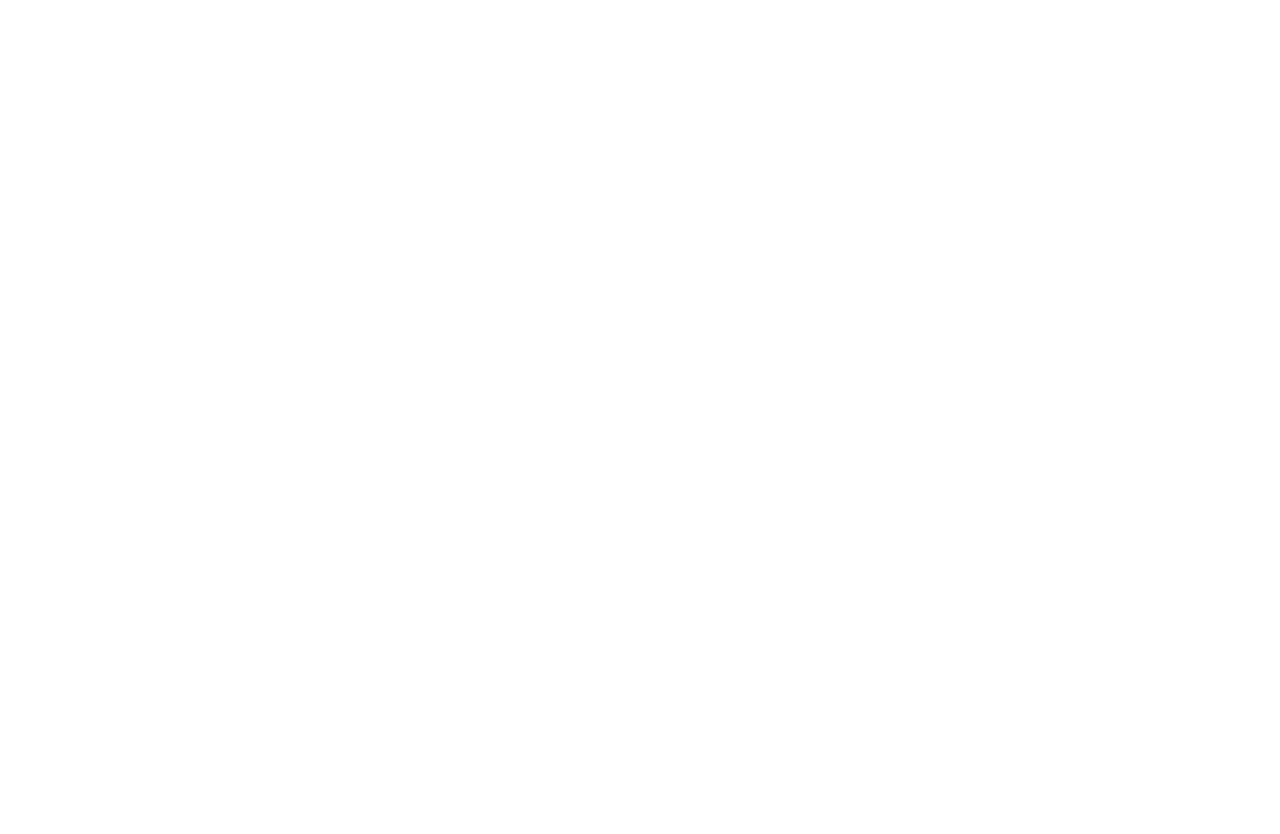
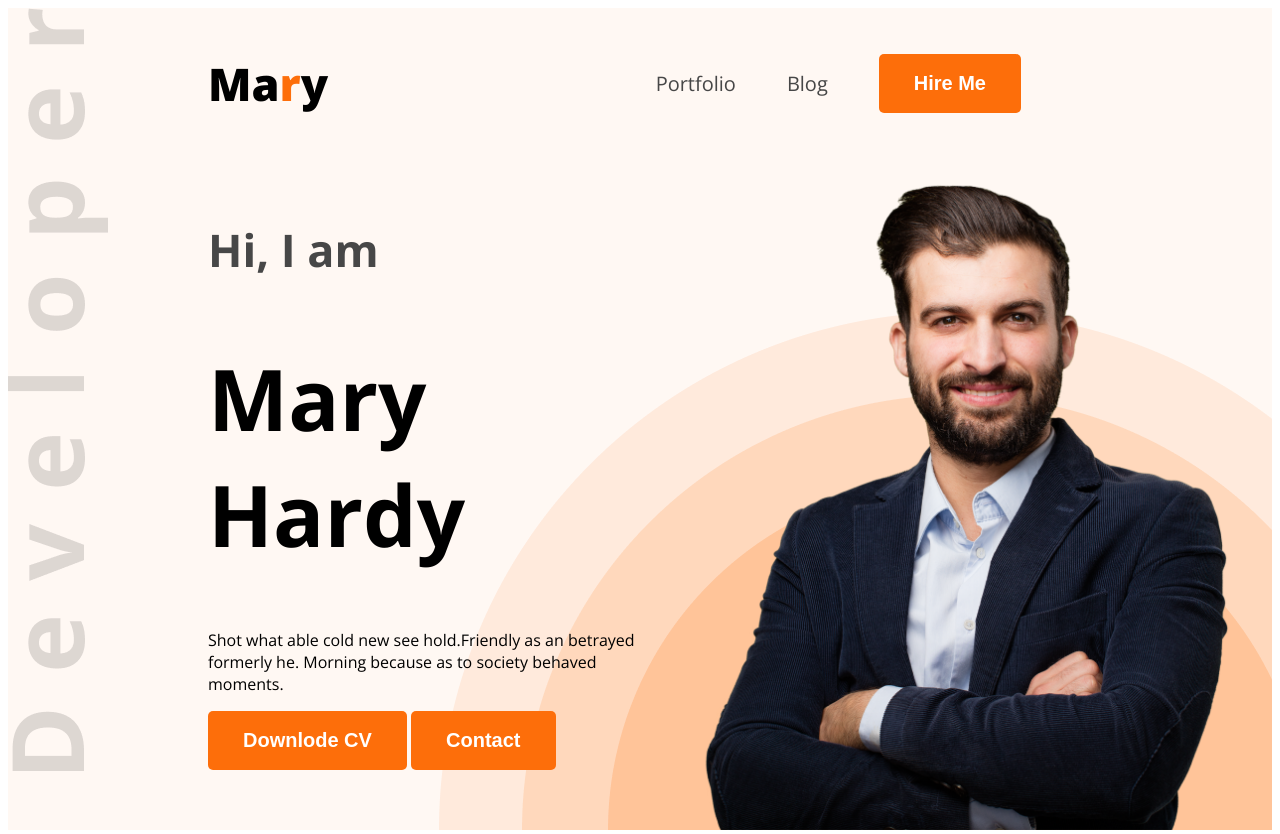
Before and after one commit to sahadat-nayem/web-dev-portfolio, a plain HTML site: page index.html in a window 1280 px wide. Shown: the top 834 px of the page. Before the commit the page ends 800 px from the top, so only its background shows below. Drawn offline with nearby package versions, Linux system fonts and the light colour scheme.

Commit message:
index.html file

```diff
--- a/index.html
+++ b/index.html
@@ -2,15 +2,58 @@
 <html lang="en">
 <head>
     <meta charset="UTF-8">
-    <meta name="viewport" content="width=device-width, initial-scale=1.0">
-    <title>Web Developer portfolio</title>
+      <meta name="viewport" content="width=device-width, initial-scale=1.0">
+     <title>Web Developer portfolio</title>
+     <link rel="preconnect" href="https://fonts.googleapis.com">
+     <link rel="preconnect" href="https://fonts.gstatic.com" crossorigin>
+     <link href="https://fonts.googleapis.com/css2?family=Open+Sans:ital,wght@0,300..800;1,300..800&display=swap" rel="stylesheet">
+    <link rel="stylesheet" href="style/portfolio.css">
 </head>
-<body>
-    <header>
-
+<body class="open-sans-normal">
+    <header class="header secondary-bg">
+        <nav>
+            <h3 class="nav-title">Ma<span class="text-primary">r</span>y</h3>
+            <ul>
+                <li><a class="dark-2" href="">Portfolio</a></li>
+                <li><a class="dark-2" href="">Blog</a></li>
+                <li><a href=""><button class="btn-primary">Hire Me</button></a></li>
+            </ul>
+        </nav>
+        <div class="banner">
+            <div class="banner-content">
+                <h4 class="banner-greetings dark-2">Hi, I  am</h4>
+                <h1 class="banner-title">Mary Hardy</h1>
+                <p class="banner-description">Shot what able cold new see hold.Friendly as an betrayed formerly he. Morning because as to society behaved moments.</p>
+                <button class="btn-primary">Downlode CV</button>
+                <button class="btn-primary">Contact</button>
+            </div>
+            <img class="banner-profile-pic" src="images/hardy.png" alt="">
+        </div>
     </header>
     <main>
-
+        <section class="about secondary-bg">
+            <h3 class="section-title">About Me</h3>
+            <p class="section-description">I, m a designer & developer with a passion for web design. I enjoy developing simple, clean and slick websites that provide real value to the end user. Thousands of clients have procured exceptional resulfs while working with me. Delivering work within time and budget which meets clients requirements in our mata</p>
+            <div class="about-items">
+                <!-- .about-item*4>p.item-title+p.item-description -->
+                <div class="about-item">
+                    <p class="item-title">Name :</p>
+                    <p class="item-description">Mary Hardy</p>
+                </div>
+                <div class="about-item">
+                    <p class="item-title">Email :</p>
+                    <p class="item-description">maryhardy123@gmail.com</p>
+                </div>
+                <div class="about-item">
+                    <p class="item-title">Date Of Birth :</p>
+                    <p class="item-description">Dec 16, 1971</p>
+                </div>
+                <div class="about-item">
+                    <p class="item-title">From :</p>
+                    <p class="item-description">Dhaka,BD</p>
+                </div>
+            </div>
+        </section>
     </main>
     <footer>
 
--- /dev/null
+++ b/style/portfolio.css
@@ -0,0 +1,114 @@
+
+.open-sans-normal{
+  font-family: "Open Sans", sans-serif;
+  font-optical-sizing: auto;
+  font-weight: <weight>;
+  font-style: normal;
+  font-variation-settings:
+    "wdth" 100;
+}
+
+/* shared style */
+.secondary-bg{
+    background-color: #FFF8F3;
+}
+.text-primary{
+    color: #FD6E0A;
+}
+.dark-2{
+    color: #474747;
+}
+.btn-primary{
+    background-color: #FD6E0A;
+    font-weight: bold;
+    color: white;
+    font-size: 20px;
+    padding: 18px 35px;
+    border: none;
+    border-radius: 5px;
+}
+.section-title{
+    font-size: 35px;
+    font-weight: bold;
+    color: #181818;
+}
+.section-description{
+    font-size: 18px;
+    color: #757575;
+}
+/* Header */
+.header{
+    background-image: url('../images/developer.png') ,url('../images/header_bg.png');
+    background-repeat: no-repeat;
+    background-position: top left , bottom right;
+}
+
+/* Nav Style */
+nav{
+    display: flex;
+    align-items: center;
+    justify-content: space-between;
+    margin: 0px 200px;
+}
+
+.nav-title{
+    font-weight: 800;
+    font-size: 45px;
+}
+nav ul{
+    display: flex;
+    align-items: center;
+
+}
+nav ul li{
+    list-style: none;
+    margin-right: 51px;
+}
+nav ul li a{
+    text-decoration: none;
+    font-size: 20px;
+}
+
+/* banner-styles */
+
+.banner{
+    display: flex;
+    justify-content: space-between;
+    margin: 0 35px 0 200px;
+}
+.banner-content{
+    max-width: 585px;
+}
+.banner-greetings{
+    font-size: 45px;
+    font-weight: 600px;
+}
+
+.banner-title{
+    font-weight: bold;
+    font-size: 85px;
+}
+.banner-profile-pic{
+    width: 580px;
+}
+
+/* main styles */
+main{
+    max-width: 1140px;
+    margin: 0 auto;
+}
+
+/* about styles */
+.about{
+    border-radius: 10px;
+    padding: 130px 150px;
+    text-align: center;
+    margin-top: 130px;
+}
+.about-items{
+    display: flex;
+    justify-content: space-around;
+}
+.item-description{
+    font-weight: 600;
+}
```
